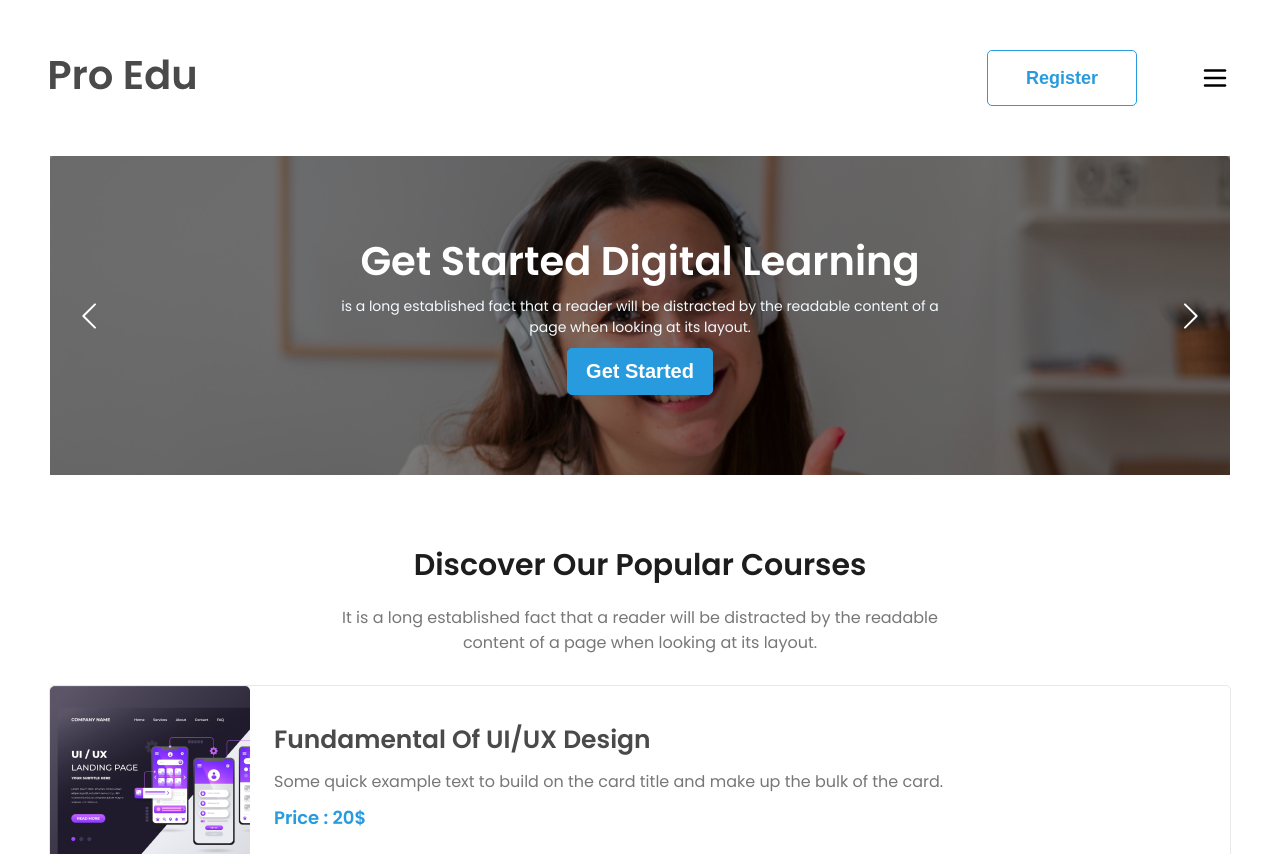
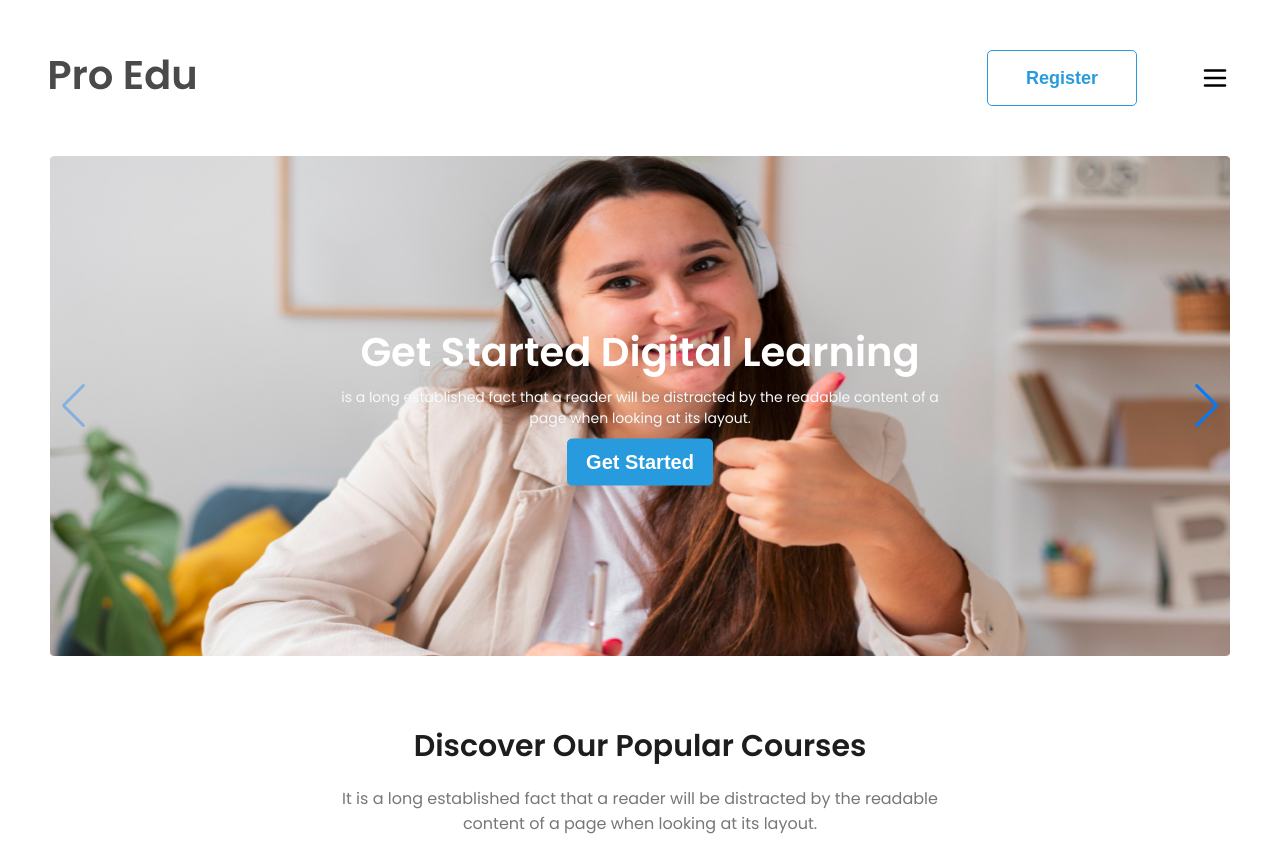
Before and after one commit to tsitsy/pro-Edu, a website built with Vite: page index.html in a window 1280 px wide. Shown: the top 854 px of the page. Built offline with nearby package versions, Linux system fonts and the light colour scheme; files whose address does not match are found by name; a web font is replaced by a local one.

Commit message:
add  swiper

```diff
--- a/index.html
+++ b/index.html
@@ -38,7 +38,35 @@
           </div>
         </div>
     </header>
-    <section class="hero">
+      <div class="swiper mySwiper">
+        <div class="swiper-wrapper">
+          <div class="swiper-slide">
+            <img src="src/images/hero.png" />
+          </div>
+          <div class="swiper-slide">
+            <img src="src/images/jsimg.png" />
+          </div>
+          <div class="swiper-slide">
+            <img src="src/images/uiimg.jpeg" />
+          </div>
+          <div class="swiper-slide">
+            <img src="src/images/fullimg.jpeg" />
+          </div>
+        </div>
+          <div class="swiper-button-next"></div>
+          <div class="swiper-button-prev"></div>
+          <!-- <div class="swiper-pagination"></div> -->
+
+          <div class="get">
+            <h1>
+              Get Started Digital Learning
+            </h1>
+            <div class="text">
+              <p> is a long established fact that a reader will be distracted by the readable content of a page when looking at its layout.</p></div>
+            <button class="getSta">Get Started</button>
+          </div>
+        </div>
+    <!-- <section class="hero">
       <div class="started">
         <img src="src/images/swepL.svg" alt="">
             <div class="get">
@@ -51,7 +79,7 @@
             </div>
         <img src="src/images/swepR.svg" alt="">
       </div>
-    </section>
+    </section> -->
     <section class="discover">
       <div class="title">
         <h2>Discover Our Popular Courses</h2>
@@ -207,6 +235,7 @@
             </div>
           </div>
         </div>
+
         <div class="first">
           <div class="icons">
             <img src="src/images/gui.svg" alt="">
--- a/main.js
+++ b/main.js
@@ -1,6 +1,9 @@
 import './style.scss'
 import Swiper from 'swiper';
+import { Navigation, Pagination } from 'swiper/modules';
 import 'swiper/css';
+import 'swiper/css/navigation';
+import 'swiper/css/pagination';;
 
 const humberger = document.querySelector('.humb')
 const navMobile = document.querySelector('.nav-mobile')
@@ -20,3 +23,16 @@ exitIcon.addEventListener('click', () =>{
     navMobile.classList.remove('active')
 
 })
+const swiper = new Swiper('.swiper', {
+    modules: [Navigation, Pagination],
+    spaceBetween: 30,
+    effect: "fade",
+    navigation: {
+      nextEl: ".swiper-button-next",
+      prevEl: ".swiper-button-prev",
+    },
+    pagination: {
+      el: ".swiper-pagination",
+      clickable: true,
+    },
+  });
--- a/style.scss
+++ b/style.scss
@@ -2,6 +2,13 @@
 
 body{
     font-family: 'Poppins', sans-serif;
+    padding-inline: 20px;
+    @media (min-width:834px) {
+        padding-inline: 50px;
+    }
+    @media (min-width:1600px) {
+        padding-inline: 140px;
+    }
 
 }
 
@@ -20,19 +27,17 @@ body{
 header{
     display: flex;
     justify-content: space-between;
-    padding: 20px;
+    padding: 20px 0;
     align-items: center;
     gap: 15px;
     @media (min-width:834px) {
         display: flex;
         justify-content: space-between;
-        padding: 50px;
+        padding: 50px 0;
         align-items: center;
         gap: 15px;
     }
-    @media (min-width:1600px) {
-        padding: 50px 140px;
-    }
+
     img{
         width: 94px;
         @media (min-width:834px) {
@@ -54,15 +59,7 @@ nav{
         justify-content: space-between;
         width: 666px;
     }
-    // a{
-    //     display: none;
-    //     font-size: 18px;
-    //     text-decoration: none;
-    //     color:var(--dark) ;
-    //     @media (min-width:1600px) {
-    //         display: block;
-    //     }
-    // }
+
 
 .btn{
     display: none;
@@ -87,6 +84,7 @@ nav{
     }
 }
 .hero{
+    position: relative;
     background-image: url(src/images/hero.png);
     background-size: cover;
     margin-inline: 20px;
@@ -121,18 +119,64 @@ nav{
         }
     }
 }
+.swiper {
+    width: 100%;
+    height: 100%;
+  }
+
+  .swiper-slide {
+    background-position: center;
+    background-size: cover;
+    position: relative;
+
+  }
+
+  .swiper-slide img {
+    display: block;
+    width: 100%;
+    height: 300px;
+    position: relative;
+    z-index: -5;
+    @media (min-width:834px) {
+        display: block;
+        width: 100%;
+        height: 500px;
+        position: relative;
+        z-index: -5;
+    }
+    @media (min-width:1600px) {
+        display: block;
+        width: 100%;
+        height: 700px;
+        position: relative;
+        z-index: -5;
+    }
+
+  }
 .get{
+    position: absolute;
     display: flex;
     flex-direction: column;
     align-items: center;
     text-align: center;
+    width: 336px;
     gap: 10px;
-    width: 309px;
+    z-index: 10;
+    top: 50%;
+    left: 50%;
+    transform: translate(-50%, -50%);
+    // background-color: rgba(0, 0, 0, 0.5);
     @media (min-width:834px) {
         width: 632px;
+        top: 50%;
+        left: 50%;
+        transform: translate(-50%, -50%);
     }
     @media (min-width:1600px) {
         gap: 110px;
+        top: 50%;
+        left: 50%;
+        transform: translate(-50%, -50%);
     }
     h1{
         font-size: 20px;
@@ -191,20 +235,20 @@ nav{
     }
 }
 .discover{
-    padding: 30px 20px;
+    padding: 30px 0;
     display: flex;
     flex-direction: column;
     gap: 20px;
     align-items: center;
     @media (min-width:834px) {
-        padding: 60px 50px;
+        padding: 60px 0;
         display: flex;
         flex-direction: column;
         gap: 30px;
         align-items: center;
     }
     @media (min-width:1600px) {
-        padding: 130px 140px;
+        padding: 130px 0;
         gap: 50px;
     }
 
@@ -398,14 +442,14 @@ nav{
 }
 }
 .explore{
-    margin-inline: 20px;
+    // margin-inline: 20px;
     display: flex;
     flex-direction: column;
     gap: 16px;
     align-items: center;
     background-color: var(--secondary);
     @media (min-width:834px) {
-        margin-inline: 50px;
+        // margin-inline: 50px;
         display: flex;
         flex-direction: row;
         gap: 40px;
@@ -413,7 +457,7 @@ nav{
         background-color: var(--secondary);
     }
     @media (min-width:1600px) {
-        margin-inline: 140px;
+        // margin-inline: 140px;
         display: flex;
         gap: 60px;
         align-items: center;
@@ -574,7 +618,7 @@ button{
     align-items: center;
     text-align: center;
     gap: 20px;
-    margin: 32px 20px;
+    margin: 32px 0;
     background-color: var(--primary);
     padding: 30px 15px;
     color: #fff;
@@ -584,13 +628,13 @@ button{
         align-items: center;
         text-align: center;
         gap: 20px;
-        margin: 40px 50px;
+        margin: 40px 0;
         background-color: var(--primary);
         padding: 80px 100px;
         color: #fff;
     }
     @media (min-width:1600px) {
-        margin: 130px 140px;
+        margin: 130px 0;
         display: flex;
         flex-direction: row;
         justify-content: space-between;
@@ -689,16 +733,16 @@ button{
 
 }
 .meet{
-    margin: 0px 20px 30px;
+    margin: 0px 0px 30px;
     display: flex;
     flex-direction: column;
     align-items: center;
     @media (min-width:834px) {
-        margin: 0px 50px 60px;
+        margin: 0px 0px 60px;
         align-items: inherit;
     }
     @media (min-width:1600px) {
-        margin: 0px 130px 140px;
+        margin: 0px  0px 140px;
         align-items: inherit;
     }
 }
@@ -853,16 +897,16 @@ button{
     display: flex;
     flex-direction: column;
     align-items: center;
-    padding: 0px 20px;
+    padding: 0px 0px;
     @media (min-width:834px) {
         display: flex;
         flex-direction: column;
-        padding: 0px 50px;
+        padding: 0px 0px;
     }
     @media (min-width:1600px) {
         display: flex;
         flex-direction: column;
-        padding: 0px 140px;
+        padding: 0px 0px;
     }
 }
 .feedback{
@@ -977,7 +1021,7 @@ button{
         margin: 60px 50px;
     }
     @media (min-width:1600px) {
-        margin: 130px 364px;
+        margin: 130px 300px;
     }
     .title{
         padding-bottom: 30px;
--- a/styles/_nav.scss
+++ b/styles/_nav.scss
@@ -26,7 +26,7 @@
     &.active {
         display: flex;
         justify-content: space-between;
-
+        z-index: 10;
         width: 100vw;
         left: 0;
         height: 100vh;
```
Also changed, not shown: src/images/fullimg.jpeg (added), src/images/jsimg.png (added), src/images/uiimg.jpeg (added). Lines whose indentation alone changed are shown as unchanged.
